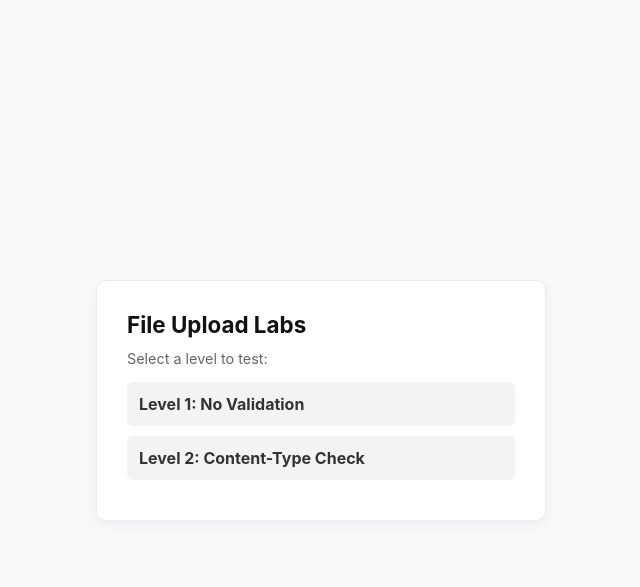
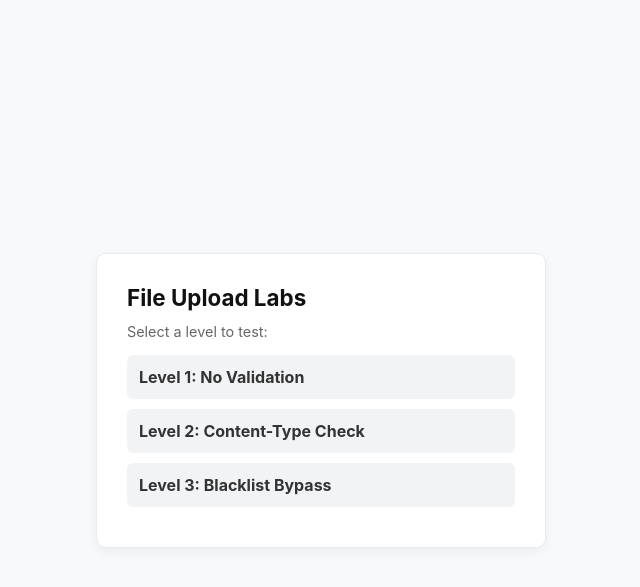
Before and after one commit to Habib-xo/Fileupload-vulnerable-app, a Flask app: page / in a window 1280 px wide. Shown: the top 587 px of the page, without its empty margins (319-959 px from the left). Run offline with Flask 3, Linux system fonts and the light colour scheme.

Commit message:
added level 3 and detailed code vulnerability comments

```diff
--- a/app.py
+++ b/app.py
@@ -23,11 +23,13 @@ def level1_upload():
     if 'file' not in request.files or request.files['file'].filename == '':
         return render_template('level.html', level=1, error="No file selected!"), 400
 
+    #===================== vulnerable part ==================================
     uploaded_file = request.files['file']
     filename = uploaded_file.filename
-    uploaded_file.save(os.path.join(app.config['UPLOAD_FOLDER'], filename))
+    uploaded_file.save(os.path.join(app.config['UPLOAD_FOLDER'], filename)) #Saves the file directly without any form of validation
+    return render_template('level.html', level=1, success=True, filename=filename)
+    #========================================================================
 
-    return render_template('level.html', level=1, success=True, filename=filename)
 
 # LEVEL 2
 @app.route('/level2')
@@ -39,16 +41,42 @@ def level2_upload():
     if 'file' not in request.files or request.files['file'].filename == '':
         return render_template('level.html', level=2, error="No file selected!"), 400
 
+    #======================== protection by content type only ===============================
     uploaded_file = request.files['file']
     allowed_mimes = ['image/png', 'image/jpeg', 'image/jpg']
 
-    if uploaded_file.content_type not in allowed_mimes:
+    if uploaded_file.content_type not in allowed_mimes: #intercepting the request and spoof the header of content type and set to image/png can simply bypass the protection
         return render_template('level.html', level=2, error=f"Access Denied! Only Images Allowed. Received: {uploaded_file.content_type}"), 403
 
     filename = uploaded_file.filename
     uploaded_file.save(os.path.join(app.config['UPLOAD_FOLDER'], filename))
+    return render_template('level.html', level=2, success=True, filename=filename)
+    #========================================================================================
 
-    return render_template('level.html', level=2, success=True, filename=filename)
+@app.route('/level3')
+def level3_index():
+    return render_template('level.html',level=3,
+                           title='Level 3: Blacklist filter',
+                           protection="Protection: Extension Blacklist (Blocks .py, .php, .sh)",
+                            action_url="/level3/upload")
+
+@app.route('/level3/upload', methods=['POST'])
+def level3_upload():
+    if 'file' not in request.files or request.files['file'] == '':
+        return render_template('level.html', level=3, error="No file selected !"), 400
+
+    uploaded_file = request.files['file']
+    filename = uploaded_file.filename
+
+    #======================== Blacklist Protection ============================
+    blacklisted_extension = ['.py', '.php', '.sh', '.exe']
+    file_ext = os.path.splitext(filename)[1]
+
+    if file_ext in blacklisted_extension: # !!! checks if extension in blacklist but fails to normalize input using .lower() '.PY' bypasses '.py'
+        return render_template('level.html', level=3, error=f"Access Denied! Extension '{file_ext}' is strictly forbidden."), 400
+    #===========================================================================
+    uploaded_file.save(os.path.join(app.config['UPLOAD_FOLDER'], filename))
+    return render_template('level.html', level=3, success=True, filename=filename)
 
 @app.route('/uploads/<filename>')
 def serve_file(filename):
--- a/templates/index.html
+++ b/templates/index.html
@@ -11,6 +11,7 @@
         <ul>
             <li><a class="nav-link" href="/level1">Level 1: No Validation</a></li>
             <li><a class="nav-link" href="/level2">Level 2: Content-Type Check</a></li>
+            <li><a class="nav-link" href="/level3">Level 3: Blacklist Bypass</a></li>
         </ul>
     </div>
 </body>
```
Also changed, not shown: README.md.
